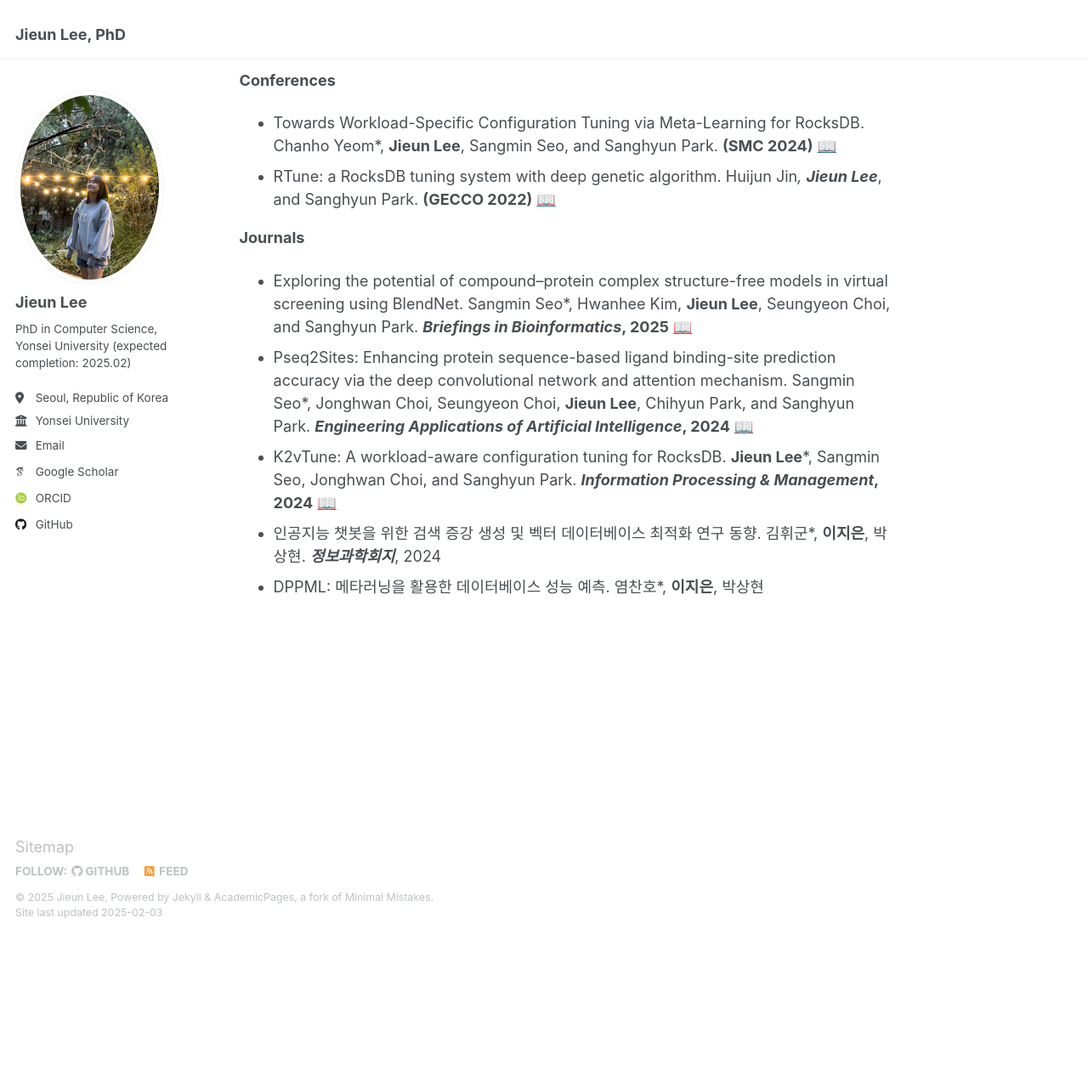
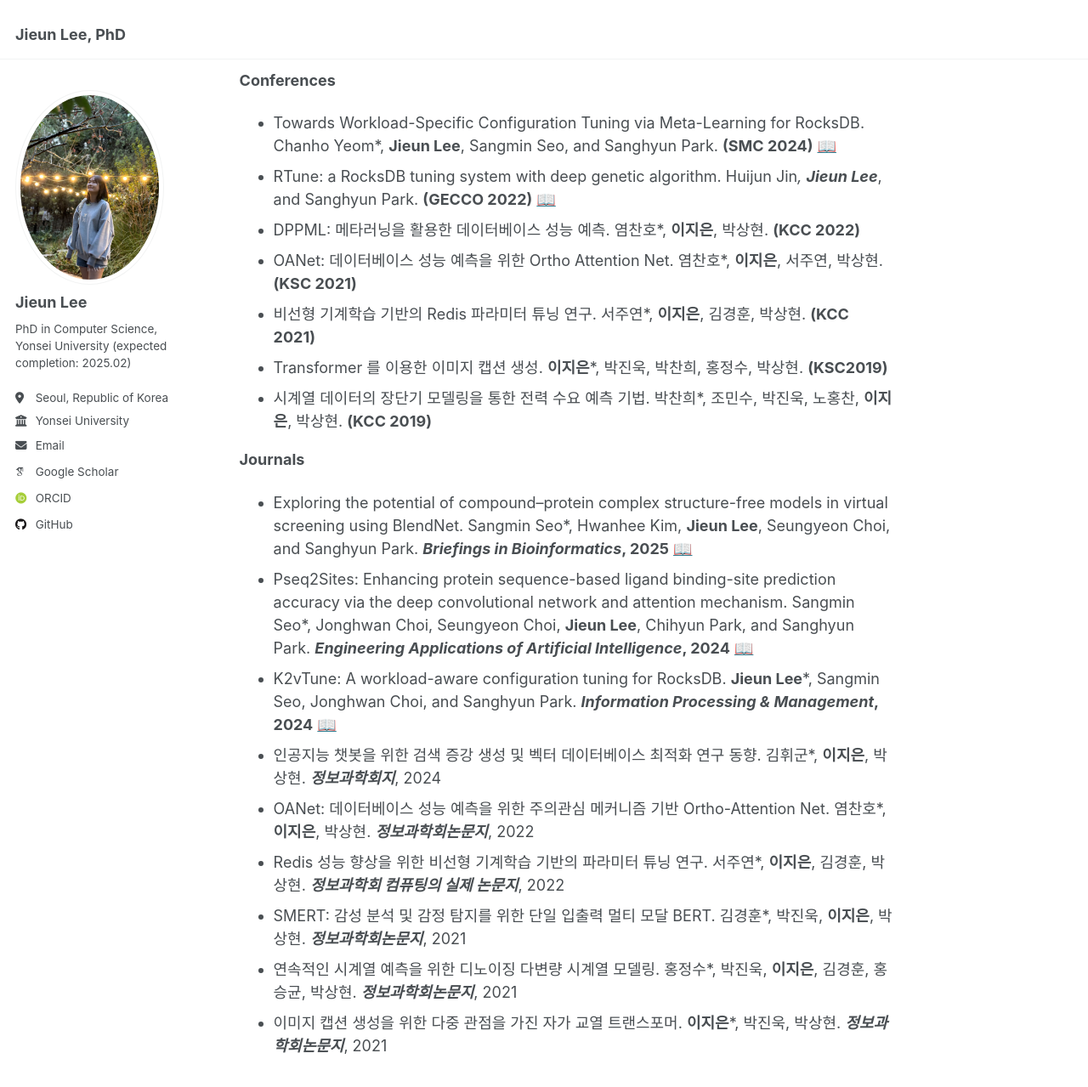
Before and after one commit to JIEUN-12/jieun-12.github.io, a Jekyll site: the page built from _pages/about.md, in a window 1280 px wide and 1400 px high, scrolled down 320 px. Shown: the top 1279 px of the window at 85% size. Built offline with Jekyll 4.4.1, drawn with Linux system fonts in a browser that asks for light colours; some web fonts are replaced; before the commit the page ends 1422 px from its top, so only the background shows below that.

Commit message:
Update about.md

```diff
--- a/_pages/about.md
+++ b/_pages/about.md
@@ -18,6 +18,11 @@ I am currently exploring postdoctoral opportunities, aiming for a future in acad
 **Conferences**
 * Towards Workload-Specific Configuration Tuning via Meta-Learning for RocksDB. Chanho Yeom*, **Jieun Lee**, Sangmin Seo, and Sanghyun Park. **(SMC 2024)** [📖](https://doi.org/10.1109/SMC54092.2024.10831422)
 * RTune: a RocksDB tuning system with deep genetic algorithm. Huijun Jin*, **Jieun Lee***, and Sanghyun Park. **(GECCO 2022)** [📖](https://doi.org/10.1145/3512290.3528726)
+* DPPML: 메타러닝을 활용한 데이터베이스 성능 예측. 염찬호*, **이지은**, 박상현. **(KCC 2022)**
+* OANet: 데이터베이스 성능 예측을 위한 Ortho Attention Net. 염찬호*, **이지은**, 서주연, 박상현. **(KSC 2021)**
+* 비선형 기계학습 기반의 Redis 파라미터 튜닝 연구. 서주연*, **이지은**, 김경훈, 박상현. **(KCC 2021)**
+* Transformer 를 이용한 이미지 캡션 생성. **이지은***, 박진욱, 박찬희, 홍정수, 박상현. **(KSC2019)**
+* 시계열 데이터의 장단기 모델링을 통한 전력 수요 예측 기법. 박찬희*, 조민수, 박진욱, 노홍찬, **이지은**, 박상현. **(KCC 2019)**
 
 
 **Journals**
@@ -25,4 +30,8 @@ I am currently exploring postdoctoral opportunities, aiming for a future in acad
 * Pseq2Sites: Enhancing protein sequence-based ligand binding-site prediction accuracy via the deep convolutional network and attention mechanism. Sangmin Seo*, Jonghwan Choi, Seungyeon Choi, **Jieun Lee**, Chihyun Park, and Sanghyun Park. **_Engineering Applications of Artificial Intelligence_, 2024** [📖](https://doi.org/10.1016/j.engappai.2023.107257)
 * K2vTune: A workload-aware configuration tuning for RocksDB. **Jieun Lee***, Sangmin Seo, Jonghwan Choi, and Sanghyun Park. **_Information Processing & Management_, 2024** [📖](https://doi.org/10.1016/j.ipm.2023.103567)
 * 인공지능 챗봇을 위한 검색 증강 생성 및 벡터 데이터베이스 최적화 연구 동향. 김휘군*, **이지은**, 박상현. **_정보과학회지_**, 2024
-* DPPML: 메타러닝을 활용한 데이터베이스 성능 예측. 염찬호*, **이지은**, 박상현
+* OANet: 데이터베이스 성능 예측을 위한 주의관심 메커니즘 기반 Ortho-Attention Net. 염찬호*, **이지은**, 박상현. **_정보과학회논문지_**, 2022
+* Redis 성능 향상을 위한 비선형 기계학습 기반의 파라미터 튜닝 연구. 서주연*, **이지은**, 김경훈, 박상현. **_정보과학회 컴퓨팅의 실제 논문지_**, 2022
+* SMERT: 감성 분석 및 감정 탐지를 위한 단일 입출력 멀티 모달 BERT. 김경훈*, 박진욱, **이지은**, 박상현. **_정보과학회논문지_**, 2021
+* 연속적인 시계열 예측을 위한 디노이징 다변량 시계열 모델링. 홍정수*, 박진욱, **이지은**, 김경훈, 홍승균, 박상현. **_정보과학회논문지_**, 2021
+* 이미지 캡션 생성을 위한 다중 관점을 가진 자가 교열 트랜스포머. **이지은***, 박진욱, 박상현. **_정보과학회논문지_**, 2021
```
